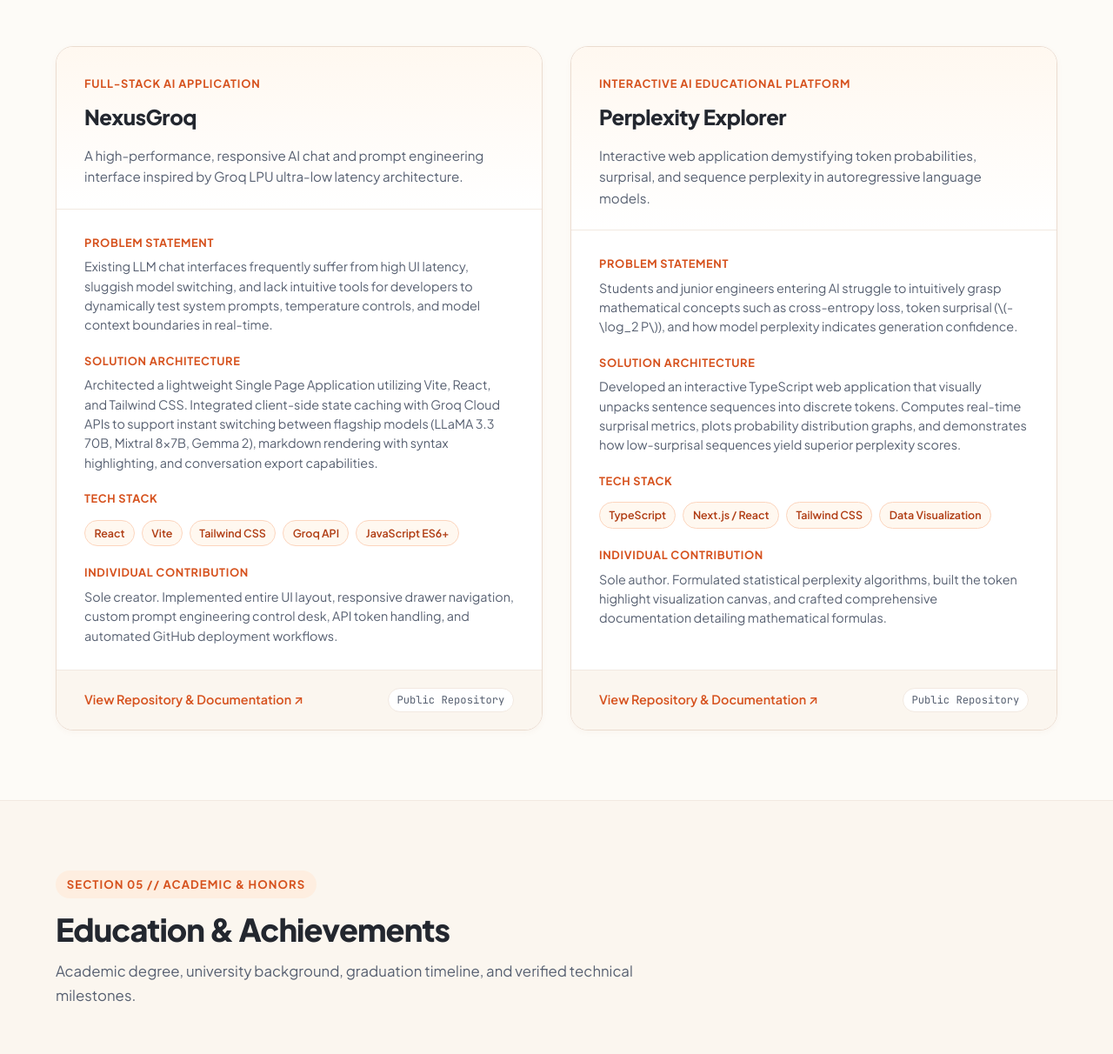
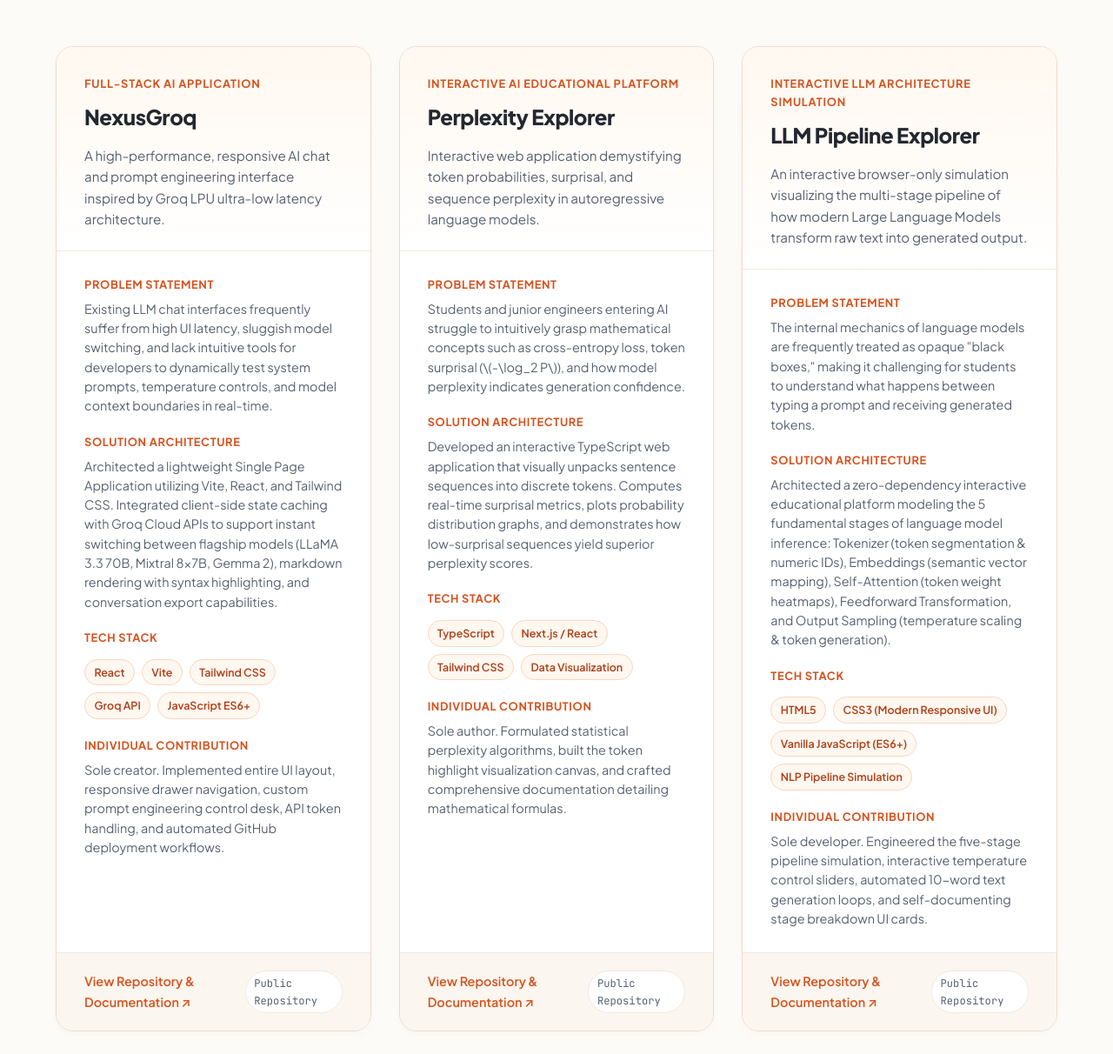
Before and after one commit to rohitkshirsagar08/portfolio, a plain HTML site: page index.html in a window 1280 px wide. Shown: the part 7931-9143 px from the top of the page at 87% size. Drawn offline with Linux system fonts and the light colour scheme; a web font is replaced by a local one.

Commit message:
Add LLM Pipeline Explorer project with full architecture breakdown and repo link

```diff
--- a/index.html
+++ b/index.html
@@ -822,6 +822,52 @@
               <span class="task-tag">Public Repository</span>
             </div>
           </article>
+
+          <!-- Project 3: LLM Pipeline Explorer -->
+          <article class="project-card">
+            <div class="project-card-top">
+              <div class="project-category">Interactive LLM Architecture Simulation</div>
+              <h3 class="project-name">LLM Pipeline Explorer</h3>
+              <p class="project-summary">
+                An interactive browser-only simulation visualizing the multi-stage pipeline of how modern Large Language Models transform raw text into generated output.
+              </p>
+            </div>
+            <div class="project-card-body">
+              <div class="project-spec-group">
+                <div class="project-spec-title">Problem Statement</div>
+                <div class="project-spec-desc">
+                  The internal mechanics of language models are frequently treated as opaque "black boxes," making it challenging for students to understand what happens between typing a prompt and receiving generated tokens.
+                </div>
+              </div>
+              <div class="project-spec-group">
+                <div class="project-spec-title">Solution Architecture</div>
+                <div class="project-spec-desc">
+                  Architected a zero-dependency interactive educational platform modeling the 5 fundamental stages of language model inference: Tokenizer (token segmentation &amp; numeric IDs), Embeddings (semantic vector mapping), Self-Attention (token weight heatmaps), Feedforward Transformation, and Output Sampling (temperature scaling &amp; token generation).
+                </div>
+              </div>
+              <div class="project-spec-group">
+                <div class="project-spec-title">Tech Stack</div>
+                <div class="project-tech-tags">
+                  <span class="tech-tag">HTML5</span>
+                  <span class="tech-tag">CSS3 (Modern Responsive UI)</span>
+                  <span class="tech-tag">Vanilla JavaScript (ES6+)</span>
+                  <span class="tech-tag">NLP Pipeline Simulation</span>
+                </div>
+              </div>
+              <div class="project-spec-group">
+                <div class="project-spec-title">Individual Contribution</div>
+                <div class="project-spec-desc">
+                  Sole developer. Engineered the five-stage pipeline simulation, interactive temperature control sliders, automated 10-word text generation loops, and self-documenting stage breakdown UI cards.
+                </div>
+              </div>
+            </div>
+            <div class="project-card-footer">
+              <a href="https://github.com/rohitkshirsagar08/llm-pipeline-explorer" target="_blank" rel="noopener noreferrer" class="project-gh-link">
+                View Repository &amp; Documentation ↗
+              </a>
+              <span class="task-tag">Public Repository</span>
+            </div>
+          </article>
         </div>
       </div>
     </section>
```
Also changed, not shown: 1 other file.
